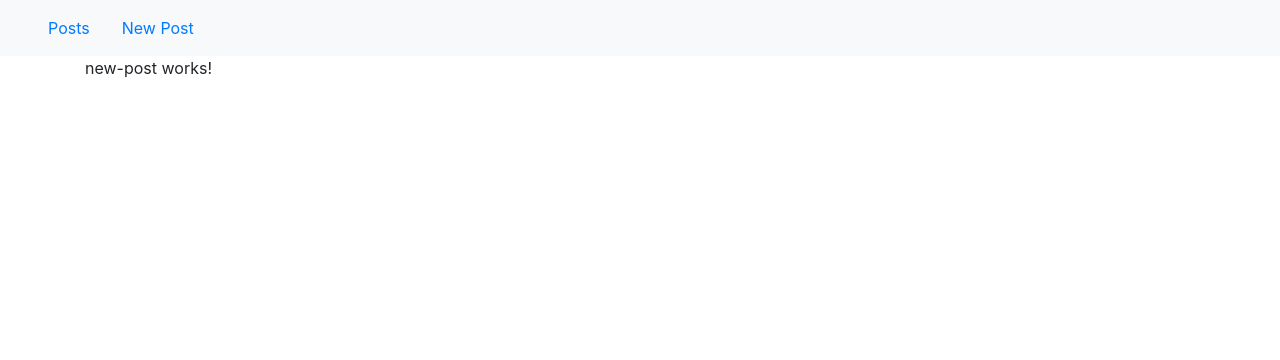
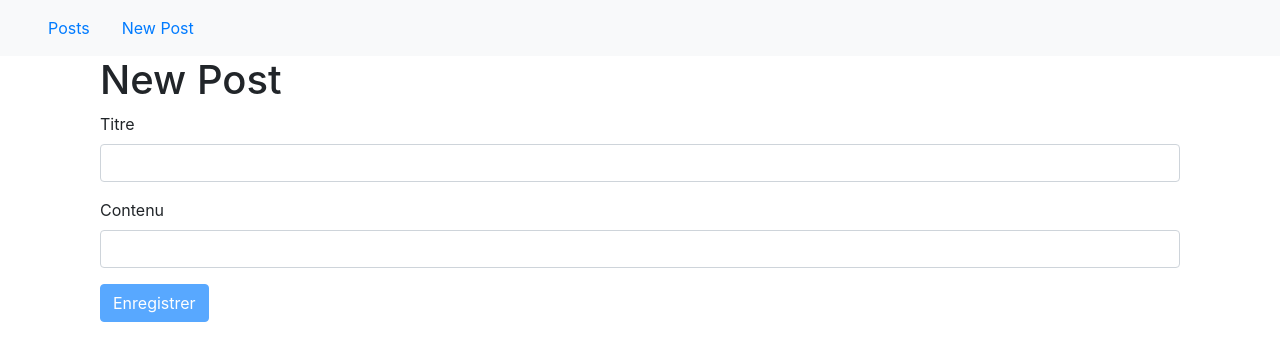
Before and after one commit to guillaumefavre/AngularBlog, an Angular app in the folder tuto-blog/: page /new in a window 1280 px wide. Shown: the top 360 px of the page. Built offline with nearby package versions, Linux system fonts and the light colour scheme.

Commit message:
service ajout post

```diff
--- a/tuto-blog/src/app/app.module.ts
+++ b/tuto-blog/src/app/app.module.ts
@@ -8,6 +8,7 @@ import { AppComponent } from './app.component';
 import { PostListComponentComponent } from './post-list-component/post-list-component.component';
 import { PostListItemComponentComponent } from './post-list-item-component/post-list-item-component.component';
 import { NewPostComponent } from './new-post/new-post.component';
+import { FormsModule } from '@angular/forms';
 
 @NgModule({
   declarations: [
@@ -19,7 +20,8 @@ import { NewPostComponent } from './new-post/new-post.component';
   imports: [
     BrowserModule,
     HttpClientModule,
-    AppRoutingModule
+    AppRoutingModule,
+    FormsModule
   ],
   providers: [],
   bootstrap: [AppComponent]
--- a/tuto-blog/src/app/new-post/new-post.component.html
+++ b/tuto-blog/src/app/new-post/new-post.component.html
@@ -1,3 +1,22 @@
-<p>
-  new-post works!
-</p>
+<div class="container">
+  <div>
+    <div class="col-xs-12">
+      <h1>New Post</h1>
+
+      <form (ngSubmit)="onSubmit(f)" #f="ngForm">
+        <div class="form-group">
+          <label for="titre">Titre</label>
+          <input type="text" id="titre" class="form-control" name="titre" ngModel required>
+        </div>
+        <div class="form-group">
+          <label for="contenu">Contenu</label>
+          <input type="text" id="contenu" class="form-control" name="contenu" ngModel required>
+        </div>
+
+        <button class="btn btn-primary" type="submit" [disabled]="f.invalid">Enregistrer</button>
+
+      </form>
+
+    </div>
+  </div>
+</div>
--- a/tuto-blog/src/app/new-post/new-post.component.ts
+++ b/tuto-blog/src/app/new-post/new-post.component.ts
@@ -1,4 +1,8 @@
 import { Component, OnInit } from '@angular/core';
+import { NgForm } from '@angular/forms';
+import { Post } from '../post';
+import { PostService } from '../services/post.service';
+import { Router } from '@angular/router';
 
 @Component({
   selector: 'app-new-post',
@@ -7,9 +11,21 @@ import { Component, OnInit } from '@angular/core';
 })
 export class NewPostComponent implements OnInit {
 
-  constructor() { }
+  constructor(private postService: PostService, private router: Router) { }
 
   ngOnInit() {
   }
 
+  onSubmit(form: NgForm) {
+    console.log(form.value);
+    const titre = form.value['titre'];
+    const contenu = form.value['contenu'];
+
+    const newPost = new Post(titre, contenu, 0);
+
+    this.postService.createPost(newPost);
+    this.router.navigate(['/posts']);
+    console.log(newPost);
 }
+
+}
--- a/tuto-blog/src/app/post-list-component/post-list-component.component.ts
+++ b/tuto-blog/src/app/post-list-component/post-list-component.component.ts
@@ -1,6 +1,7 @@
 import { Component, OnInit, Input } from '@angular/core';
 import { PostService } from '../services/post.service';
 import { Post } from '../post';
+import { Subscription } from 'rxjs';
 
 @Component({
   selector: 'app-post-list-component',
@@ -12,17 +13,32 @@ export class PostListComponentComponent implements OnInit {
   posts: Post[] = [];
   errorMessage: string;
 
+  postSubscription: Subscription;
+
   constructor(private postService: PostService) {}
 
   ngOnInit(): void {
-    console.log('PostListComponentComponent OnInit()');
+    console.log('PostListComponentComponent ngOnInit()');
 
-    this.postService.getPosts().subscribe(
-      postsReturn => this.posts = postsReturn,
-      error => this.errorMessage = <any>error
+    this.postSubscription = this.postService.postsSubject.subscribe(
+      (posts: Post[]) => {
+        this.posts = posts;
+      }
     );
+
+    console.log('1');
+    //this.postService.getPosts();
+    console.log('2');
+    //this.postService.emitPosts();
+    console.log('3');
   }
 
+  ngOnChange(): void {
+    console.log('PostListComponentComponent ngOnChange()');
+  }
 
+  ngOnDestroy() {
+  	this.postSubscription.unsubscribe();
+  }
 
 }
--- a/tuto-blog/src/app/services/post.service.ts
+++ b/tuto-blog/src/app/services/post.service.ts
@@ -1,7 +1,7 @@
 import { Injectable } from '@angular/core';
 import { HttpClient, HttpErrorResponse } from '@angular/common/http';
 import { Post } from '../post';
-import { Observable, throwError } from 'rxjs';
+import { Observable, throwError, Subject } from 'rxjs';
 import { catchError, tap } from 'rxjs/operators';
 
 @Injectable({
@@ -11,6 +11,7 @@ export class PostService {
 
 
   posts: Post[] = [];
+  postsSubject = new Subject<Post[]>();
 
 
   private postsUrl = 'api/postsBlog/postsBlog.json';
@@ -18,20 +19,39 @@ export class PostService {
   constructor(private http: HttpClient) {
   }
 
-  getPosts(): Observable<Post[]>  {
+  emitPosts() {
+    this.postsSubject.next(this.posts);
+  }
+
+  getPosts(): Observable<Post[]> {
+    console.log('getPosts début : '+this.posts);
     return this.http.get<Post[]>(this.postsUrl).pipe(
-      tap(data => console.log('All : ' +JSON.stringify(data))),
+      tap(data => {
+        console.log('All : ' + JSON.stringify(data)),
+        console.log('posts get 1 : '+this.posts);
+        if(this.posts.length <= data.length) {
+          this.posts = data;
+        }
+        console.log('posts get 2 : '+this.posts);
+        this.emitPosts();
+      }),
       catchError(this.handleError)
     );
+
+
   }
 
   createPost(post: Post) {
+    console.log('posts existants new : '+this.posts);
+    console.log('post créé : ' + this.posts);
     this.posts.push(post);
+    this.emitPosts();
   }
 
 
 
   private handleError(err: HttpErrorResponse) {
+    console.log('handleError');
     // in a real world app, we may send the server to some remote logging infrastructure
     // instead of just logging it to the console
     let errorMessage = '';
```
